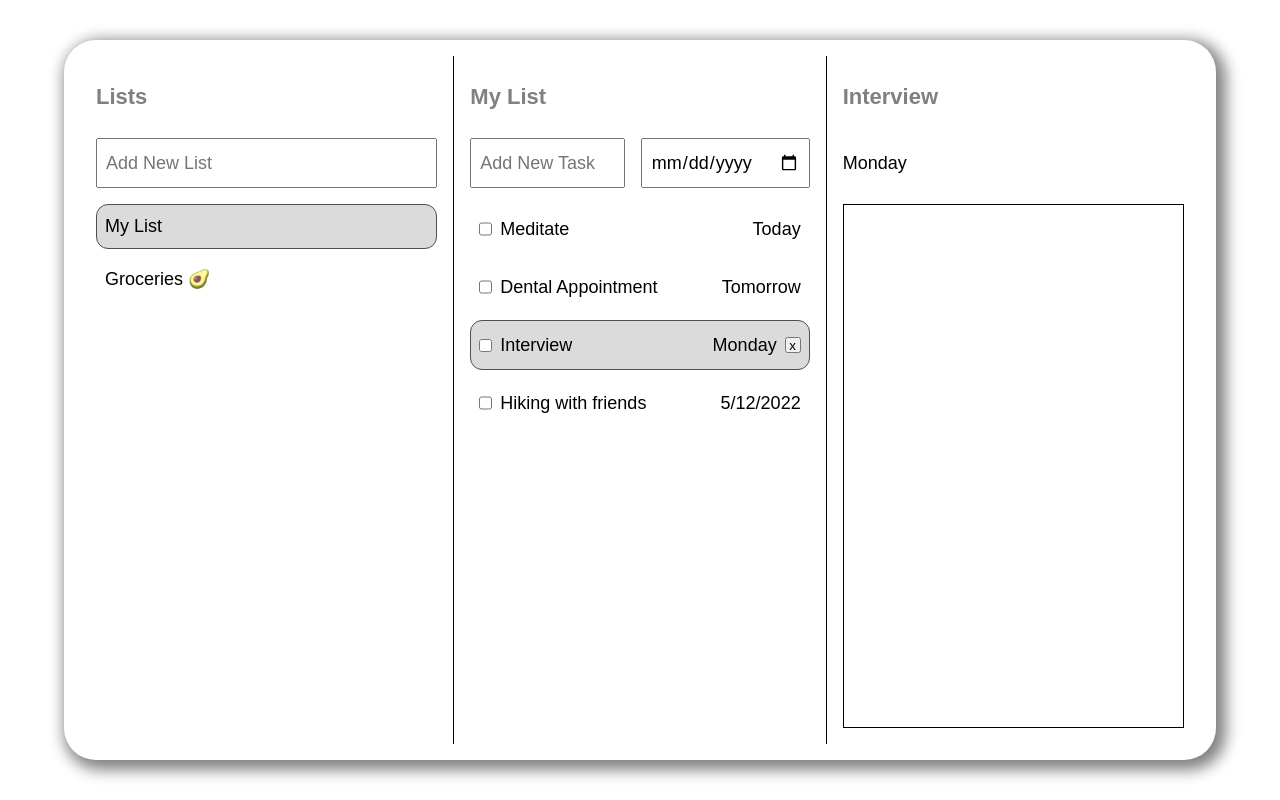
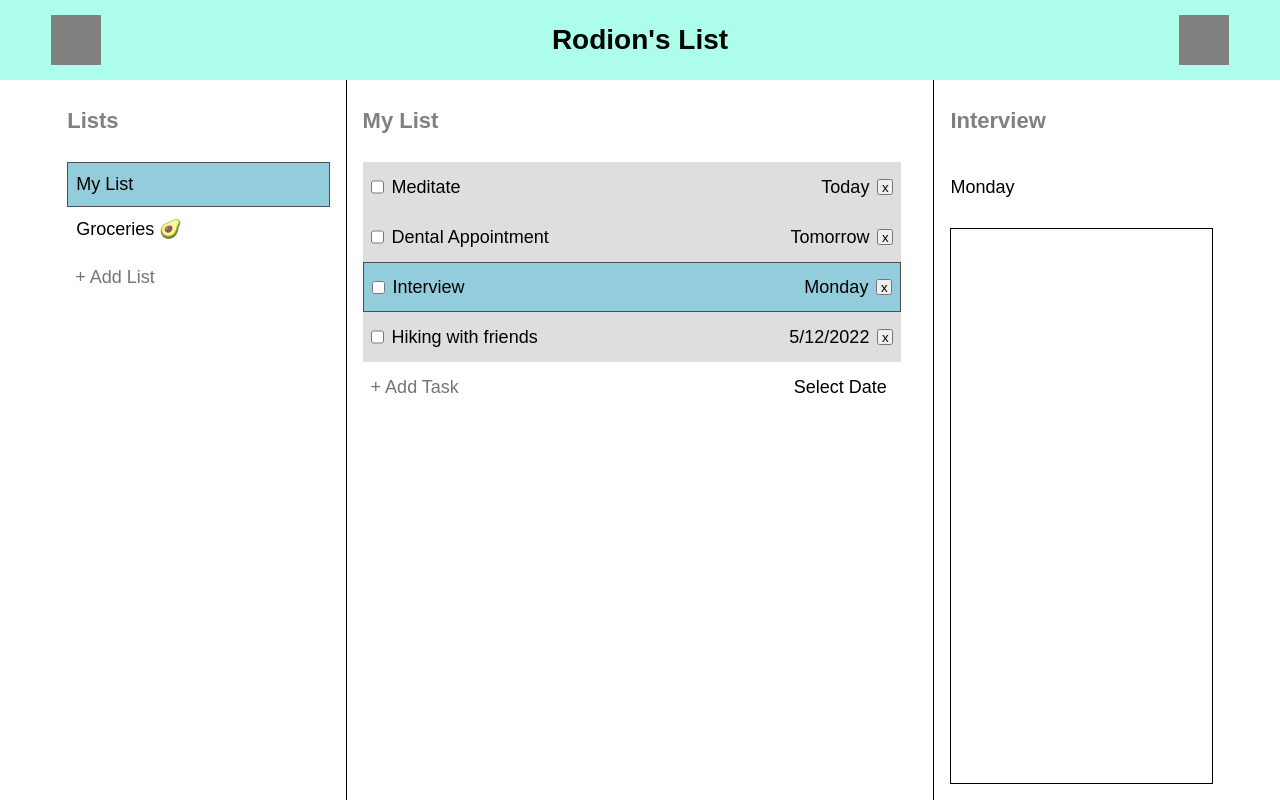
Before and after one commit to rodionlee/to-do-app, a website built with webpack: page src/index.html in a window 1280 px wide. Built offline with nearby package versions, Linux system fonts and the light colour scheme.

Commit message:
Add some styling

```diff
--- a/src/index.html
+++ b/src/index.html
@@ -8,12 +8,18 @@
 </head>
 <body>
 
+    <header>
+        <div class="listsToggle"></div>
+        <h1>Rodion's List</h1>
+        <div class="themeToggle"></div>
+
+    </header>
+
     <div class="mainContainer">
 
         <div class="listsContainer">
 
             <h3>Lists</h3>
-            <input type="text" id = "addNewListField" class="inputField" placeholder="Add New List">
             <div class="regularListsContainer"></div>
 
         </div>
@@ -21,10 +27,6 @@
         <div class="tasksContainer">
 
             <h3 class="selectedListName"></h3>
-
-            <input type="text" id="addNewTaskName" class="inputField" placeholder="Add New Task">
-            <input type="date" id="addNewTaskDate" class="inputField">
-
             <div class="tasksUncompletedContainer"></div>
             <div class="tasksCompletedContainer"></div>
 
--- a/src/index.js
+++ b/src/index.js
@@ -1,6 +1,6 @@
 import './style.css';
 import differenceInCalendarDays from 'date-fns/differenceInCalendarDays'
-import { daysInWeek, set } from 'date-fns';
+import { addMinutes, daysInWeek, set } from 'date-fns';
 // import { debug } from 'webpack';
 
 // Screen Controller
@@ -9,6 +9,7 @@ const screenController = {
 
     updateScreen: function(lists, selectedListID, selectedTaskID, highLightTask) {
         this.displayLists(lists)
+
         this.displayTasks(lists[selectedListID].tasks)
         this.displayListName(lists[selectedListID].name)
 
@@ -23,18 +24,25 @@ const screenController = {
             }
         } else this.clearTaskDetails()
 
+
         this.addEventListenersToLists()
         this.addEventListenersToTasks()
+        this.addEventListenerToAddNewListField()
+        this.addEventListenerToAddNewTaskField()
+
+
     },
     displayLists: function(lists) {
-        const regularLists = document.querySelector(".regularListsContainer")
-        regularLists.innerHTML = ""
+        const regularListsContainer = document.querySelector(".regularListsContainer")
+        regularListsContainer.innerHTML = ""
 
         for (const list of lists) {
             const newList = this.createListElement(list.name)
             newList.id = lists.indexOf(list)
-            regularLists.appendChild(newList)
+            regularListsContainer.appendChild(newList)
         }
+
+        regularListsContainer.appendChild(this.createAddList())
     },
     createListElement: function(listName) {
         const newList = document.createElement("div")
@@ -52,6 +60,14 @@ const screenController = {
 
         return newList
     },
+    createAddList() {
+        const addListField = document.createElement("input")
+        addListField.type = "text"
+        addListField.id = "addNewListField"
+        addListField.className = "inputField"
+        addListField.placeholder = "+ Add List"
+        return addListField
+    },
     displayTasks: function(tasks) {
         const tasksUncompletedContainer = document.querySelector(".tasksUncompletedContainer")
         tasksUncompletedContainer.innerHTML = ""
@@ -68,6 +84,11 @@ const screenController = {
             }
 
         }
+
+        tasksUncompletedContainer.appendChild(this.createAddTaskFieldName())
+        tasksUncompletedContainer.appendChild(this.createAddTaskDueDateInput())
+        tasksUncompletedContainer.appendChild(this.createAddTaskDueDateLabel())
+
 
     },
     displayTask: function(task, tasks) {
@@ -136,7 +157,7 @@ const screenController = {
         dueDateLabel.for = `dueDateInput${task.id}`
 
         if (new Date(task.dueDate).toString() != "Invalid Date") dueDateLabel.innerText = this.processDueDateInRelationToToday(task.dueDate)
-        else dueDateLabel.innerText = "Due Date"
+        else dueDateLabel.innerText = "No Date"
 
         dueDateLabel.addEventListener("click", () => {
             const datepicker = document.getElementById(`dueDateInput${task.id}`)
@@ -216,6 +237,35 @@ const screenController = {
                 dueDate.getFullYear()
 
         return returnDate
+    },
+    createAddTaskFieldName() {
+        const addTaskField = document.createElement("input")
+        addTaskField.type = "text"
+        addTaskField.id = "addNewTaskName"
+        addTaskField.className = "inputField"
+        addTaskField.placeholder = "+ Add Task"
+        return addTaskField
+    },
+    createAddTaskDueDateInput() {
+        const addTaskDueDateInput = document.createElement("input")
+        addTaskDueDateInput.type = "date"
+        addTaskDueDateInput.id = "addNewTaskDate"
+        addTaskDueDateInput.className = "addTaskDueDateInput"
+        return addTaskDueDateInput
+    },
+    createAddTaskDueDateLabel() {
+        const addTaskDueDateLabel = document.createElement("label")
+        addTaskDueDateLabel.className = "addTaskDueDateLabel"
+        addTaskDueDateLabel.for = `addNewTaskDate`
+
+        addTaskDueDateLabel.innerText = "Select Date"
+
+        addTaskDueDateLabel.addEventListener("click", () => {
+            const datepicker = document.getElementById(`addNewTaskDate`)
+            datepicker.showPicker()
+        })
+
+        return addTaskDueDateLabel
     },
     displayListName: function(listName) {
         const listNameElement = document.querySelector(".selectedListName")
@@ -325,11 +375,15 @@ const screenController = {
         addNewTaskDate.addEventListener("input", () => {
             if (addNewTaskName.value)
             coordinator.processAddNewTaskField(addNewTaskName.value, addNewTaskDate.value)
+
+            const addTaskDueDateLabel = document.querySelector(".addTaskDueDateLabel")
+            addTaskDueDateLabel.innerText = this.processDueDateInRelationToToday(addNewTaskDate.value)
         })
     },
     addEventListenerToAddNewListField: function() {
         const addNewListField = document.getElementById("addNewListField")
         addNewListField.addEventListener("keyup", (key) => {
+            console.log("123")
             if (key.code === "Enter") coordinator.processAddNewListField(addNewListField.value)
         })
     },
@@ -384,6 +438,10 @@ const screenController = {
         const addNewListField = document.getElementById("addNewListField")
         addNewListField.value = ""
     },
+    addEventListenerToListsToggle() {
+        const listsToggle = document.querySelector(".listsToggle")
+        listsToggle.addEventListener("click", () => console.log("123"))
+    }
 }
 
 // Coordinator
@@ -412,9 +470,8 @@ const coordinator = {
         this.addNewTask("Milk 🥛", 1, today)
         this.addNewTask("Apples 🍏", 1, today)
 
-        screenController.addEventListenerToAddNewTaskField()
-        screenController.addEventListenerToAddNewListField()
         screenController.addEventListenersToTaskDetails()
+        screenController.addEventListenerToListsToggle()
     },
     updateScreen(highLightTask) {
 
@@ -559,11 +616,11 @@ const taskController = {
     getTasks: function(listID) {
         return this.lists[listID].tasks
     },
-    // getListID: function(listName) {
-    //     for (const list of this.lists) {
-    //         if (list.name === listName) return list.id
-    //     }
-    // },
+    getListID: function(listName) {
+        for (const list of this.lists) {
+            if (list.name === listName) return list.id
+        }
+    },
     // getListName: function(listID) {
     //     return this.lists[listID].name
     // },
--- a/src/style.css
+++ b/src/style.css
@@ -11,15 +11,16 @@
 :root {
     --rowHeight: 50px;
 
+    --taskBackgroundColor: rgb(222, 222, 222);
+
     --hover-transition: 0.3s;
-    --hover-background-color: rgba(196, 196, 196, 0.207);
+    --hover-background-color: rgb(177, 211, 216);
     --hover-border: 1px solid rgb(138, 138, 138);
 
-    --hover: background-color: rgba(196, 196, 196, 0.207);
-
-    --selected-background-color: rgba(84, 84, 84, 0.207);
+    --selected-background-color: rgb(147, 205, 219);
     --selected-border: 1px solid rgb(79, 79, 79);
 
+    --global-padding: 4vw;
 
 }
 
@@ -43,6 +44,9 @@ h3 {
     font-size: 22px;
     line-height: 1;
     color: grey;
+
+    height: 100%;
+
     display: flex;
     align-items: center;
 }
@@ -54,65 +58,92 @@ p, li, ul, ::placeholder, a, span, textarea, input, label {
 
 body {
     height: 100vh;
+}
+
+/* Header */
+
+header {
     display: flex;
-    justify-content: center;
+    justify-content: space-between;
     align-items: center;
+
+    height: 10vh;
+
+    background-color: rgb(173, 253, 235);
+
+    padding: 0 var(--global-padding);
+}
+
+header .listsToggle {
+    height: 50px;
+    width: 50px;
+    background-color: grey;
+}
+
+header .themeToggle {
+    height: 50px;
+    width: 50px;
+    background-color: grey;
 }
 
 /* Main Container */
 
 .mainContainer {
+    width: 100vw;
     height: 90vh;
-    width: 90vw;
-    padding: 16px;
-
-    border-radius: 32px;
-    box-shadow: 5px 5px 15px 5px grey;
 
     display: grid;
-    grid-template-columns: 1fr 1fr 1fr;
+    grid-template-columns: 1fr 2fr 1fr;
     grid-template-rows: 1fr;
+
+    padding: 0 var(--global-padding);
 }
 
+
+/*  */
+
+.listsContainer, .tasksContainer, .taskDetailsContainer {
+    padding: 16px;
+}
 .inputField {
+    border: none;
     width: 100%;
     height: var(--rowHeight);
     padding: 8px;
 }
 
-.listsContainer, .tasksContainer, .taskDetailsContainer {
-    padding: 16px;
-}
-
 /* Lists Container */
 
 .listsContainer {
+    grid-column: 1 / 2;
+
     display: grid;
     grid-template-columns: 1fr;
-    grid-template-rows: var(--rowHeight) var(--rowHeight) 1fr;
+    grid-template-rows: var(--rowHeight) 1fr var(--rowHeight);
+
+    align-items: flex-start;
+
     gap: 16px;
 }
-
 .regularListsContainer {
     display: flex;
     flex-direction: column;
-    gap: 8px;
 }
-
 .list, .listSelected {
     display: flex;
     justify-content: space-between;
     align-items: center;
+
     padding: 8px;
-    border-radius: 12px;
+
+    /* border-radius: 12px; */
     border: 1px solid white;
+
     transition: var(--hover-transition);
 }
-
 .listName {
     flex: 1;
 }
-
 .listDeleteButton {
     width: 16px;
     height: 16px;
@@ -123,56 +154,88 @@ body {
 
     display: none;
 }
-
 .list:hover .listDeleteButton, .listSelected:hover .listDeleteButton {
     display: flex;
 }
-
 .list:hover {
     background-color: var(--hover-background-color);
-    border: var(--hover-border);
+    /* border: var(--hover-border); */
     transition: var(--hover-transition);
 }
-
 .listSelected {
     background-color: var(--selected-background-color);
     border: var(--selected-border);
 }
 
-
-
 /* Tasks Container */
 
 .tasksContainer {
+    grid-column: 2 / 3;
+
     display: grid;
-    grid-template-rows: var(--rowHeight) var(--rowHeight) 1fr;
-    grid-template-columns: 4fr 1fr;
+    grid-template-rows: var(--rowHeight) 1fr;
+    grid-template-columns: 1fr;
+
     border-left: 1px solid black;
     border-right: 1px solid black;
+
     gap: 16px;
 }
-
 .selectedListName {
     grid-column: 1 / 3;
 }
-
-#addNewTaskName {
-    grid-column: 1 / 2;
+.tasksUncompletedContainer {
+    display: grid;
+    grid-template-columns: 4fr 1fr;
+    align-content: start;
+    /* gap: 8px; */
 }
-
-#addNewTaskDate {
-    grid-column: 2 / 3;
-}
-
-.tasksUncompletedContainer {
+.task, .taskCompleted, .taskSelected {
     grid-column: 1 / 3;
 
     display: flex;
-    flex-wrap: wrap;
-    align-content: flex-start;
+    align-items: center;
+
+    height: var(--rowHeight);
+    padding: 0 8px;
+
     gap: 8px;
+
+    background-color: var(--taskBackgroundColor);
+    /* border-radius: 12px; */
 }
+.task .checkbox {
+    height: 100%;
+}
+.tasksContainer .taskName {
+    flex: 1;
+    display: flex;
+    align-items: center;
+    height: 100%;
+}
+.dueDateLabel, .addTaskDueDateLabel {
+    display: flex;
+    align-items: center;
+    height: 100%;
+}
+.dueDateInput, .addTaskDueDateInput {
+    visibility: hidden;
+    position: absolute;
+    right: 10vw;
+}
+.task:hover, .taskCompleted:hover {
+    background-color: var(--hover-background-color);
+    /* border: var(--hover-border); */
+    transition: var(--hover-transition);
+}
+.taskDeleteButton {
+    width: 16px;
+    height: 16px;
 
+    display: flex;
+    justify-content: center;
+    align-items: center;
+}
 .tasksCompletedContainer {
     grid-column: 1 / 3;
     display: flex;
@@ -180,69 +243,9 @@ body {
     align-content: flex-start;
     gap: 8px;
 }
-
-.task, .taskCompleted, .taskSelected {
-    width: 100%;
-    display: flex;
-    align-items: center;
-    height: var(--rowHeight);
-    padding: 0 8px;
-    gap: 8px;
-    border-radius: 12px;
-    border: 1px solid white;
-}
-
-.task .checkbox {
-    height: 100%;
-}
-
-.tasksContainer .taskName {
-    flex: 1;
-    display: flex;
-    align-items: center;
-    height: 100%;
-}
-
-.dueDateLabel {
-    display: flex;
-    align-items: center;
-    height: 100%;
-}
-
-.dueDateInput {
-    visibility: hidden;
-    position: absolute;
-    right: 10vw;
-}
-
-.task:hover, .taskCompleted:hover {
-    background-color: var(--hover-background-color);
-    border: var(--hover-border);
-    transition: var(--hover-transition);
-}
-
-.taskDeleteButton {
-    width: 16px;
-    height: 16px;
-
-    display: flex;
-    justify-content: center;
-    align-items: center;
-
-    display: none;
-}
-
-.task:hover .taskDeleteButton,
-.taskCompleted:hover .taskDeleteButton,
-.taskSelected .taskDeleteButton
-{
-    display: flex;
-}
-
 .taskCompleted {
     text-decoration: line-through;
 }
-
 .tasksUncompletedContainer .taskSelected {
     background-color: var(--selected-background-color);
     border: var(--selected-border)
@@ -251,20 +254,18 @@ body {
 
 
 
-
-
 /* Task Details Container */
 
 .taskDetailsContainer {
+    grid-column: 3 / 4;
+
     display: grid;
     grid-template-columns: 1fr;
     grid-template-rows: var(--rowHeight) var(--rowHeight) 1fr;
     gap: 16px;
 }
-
 .taskDetailsContainer .taskName::placeholder,
-.taskDetailsContainer .taskName
-{
+.taskDetailsContainer .taskName {
     font-size: 22px;
     line-height: 1;
     font-weight: 700;
@@ -279,8 +280,7 @@ body {
 }
 
 .taskDetailsContainer .taskDescription,
-.taskDetailsContainer .taskDescriptionActive
-{
+.taskDetailsContainer .taskDescriptionActive {
     border: none;
     resize: none;
     transition: border 0.3s;
```
